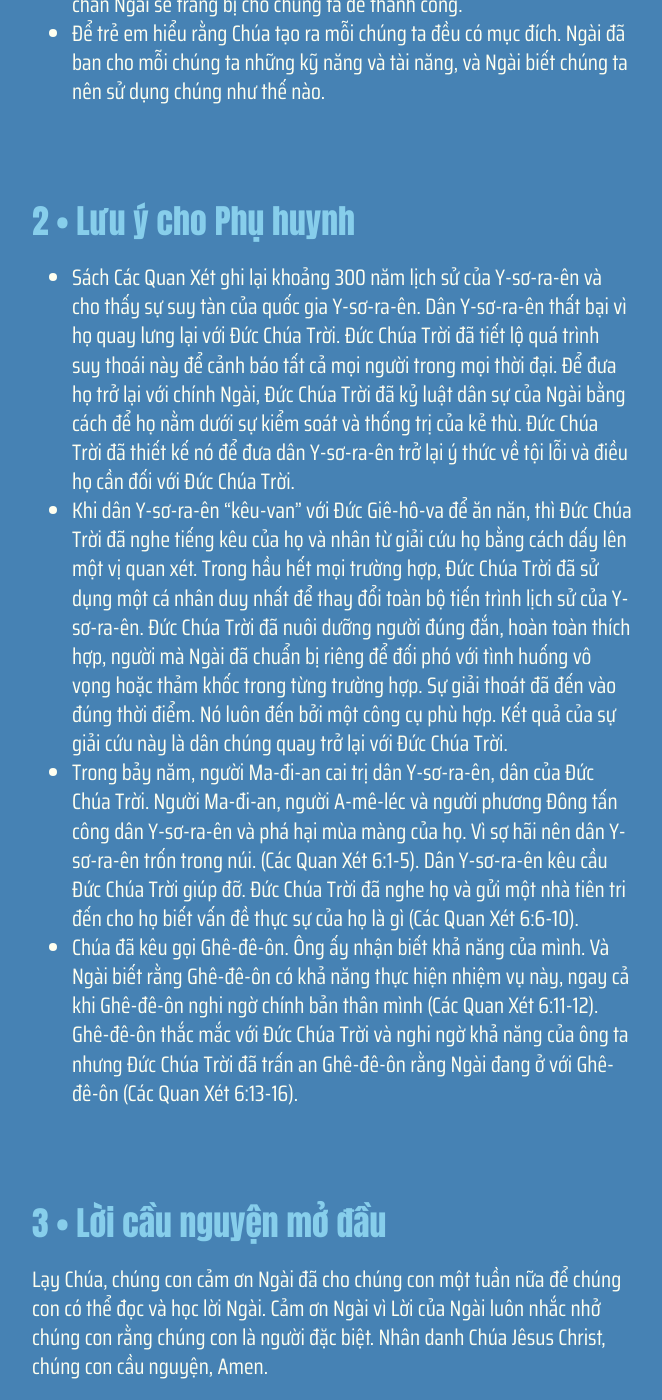
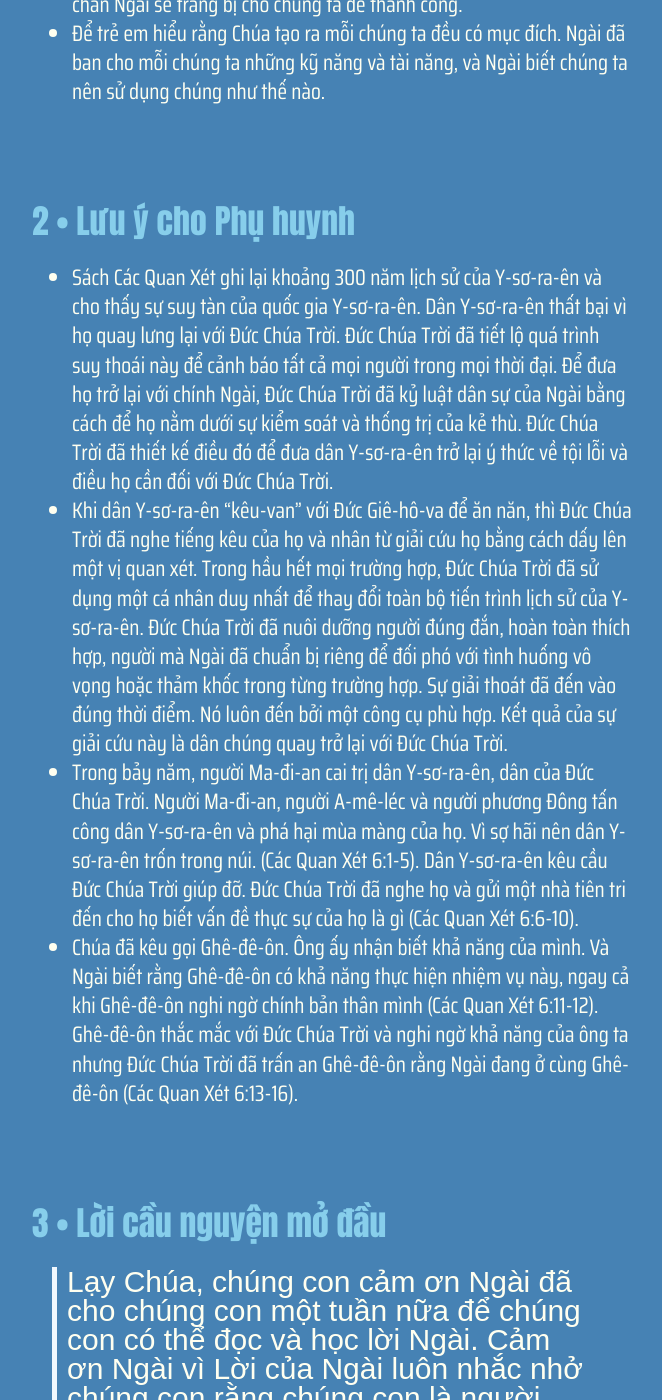
Before and after one commit to GospelTrust/LGS, a Jekyll site: the page built from docs/content/_vi/35-1.md, in a window 1280 px wide and 1400 px high, scrolled down 865 px. Shown: the whole window, without its empty margins (308-970 px from the left). Built offline with Jekyll 4.4.1, drawn with Linux system fonts in a browser that asks for light colours; some web fonts are replaced; some of the changed text lies outside the part shown.

Commit message:
Update: w35d1

```diff
--- a/docs/content/_vi/35-1.md
+++ b/docs/content/_vi/35-1.md
@@ -1,8 +1,8 @@
 ---
 week: 35
 day: 1
-title: 'ĐỨC CHÚA TRỜI CHỌN GHÊ-ĐÊ-ÔN'
-bible: 'Các quan xét 6:1-2 và 11-24'
+title: 'Đức Chúa Trời chọn Ghê-đê-ôn'
+bible: 'Các Quan Xét 6:1-2 và 11-24'
 layout: lesson
 ---
 
@@ -14,23 +14,23 @@
 
 
 {% include lesson/section.html index=2 %}
-- Sách Các Quan Xét ghi lại khoảng 300 năm lịch sử của Y-sơ-ra-ên và cho thấy sự suy tàn của quốc gia Y-sơ-ra-ên. Dân Y-sơ-ra-ên thất bại vì họ quay lưng lại với Đức Chúa Trời. Đức Chúa Trời đã tiết lộ quá trình suy thoái này để cảnh báo tất cả mọi người trong mọi thời đại. Để đưa họ trở lại với chính Ngài, Đức Chúa Trời đã kỷ luật dân sự của Ngài bằng cách để họ nằm dưới sự kiểm soát và thống trị của kẻ thù. Đức Chúa Trời đã thiết kế nó để đưa dân Y-sơ-ra-ên trở lại ý thức về tội lỗi và điều họ cần đối với Đức Chúa Trời.
+- Sách Các Quan Xét ghi lại khoảng 300 năm lịch sử của Y-sơ-ra-ên và cho thấy sự suy tàn của quốc gia Y-sơ-ra-ên. Dân Y-sơ-ra-ên thất bại vì họ quay lưng lại với Đức Chúa Trời. Đức Chúa Trời đã tiết lộ quá trình suy thoái này để cảnh báo tất cả mọi người trong mọi thời đại. Để đưa họ trở lại với chính Ngài, Đức Chúa Trời đã kỷ luật dân sự của Ngài bằng cách để họ nằm dưới sự kiểm soát và thống trị của kẻ thù. Đức Chúa Trời đã thiết kế điều đó để đưa dân Y-sơ-ra-ên trở lại ý thức về tội lỗi và điều họ cần đối với Đức Chúa Trời.
 - Khi dân Y-sơ-ra-ên "kêu-van" với Đức Giê-hô-va để ăn năn, thì Đức Chúa Trời đã nghe tiếng kêu của họ và nhân từ giải cứu họ bằng cách dấy lên một vị quan xét. Trong hầu hết mọi trường hợp, Đức Chúa Trời đã sử dụng một cá nhân duy nhất để thay đổi toàn bộ tiến trình lịch sử của Y-sơ-ra-ên. Đức Chúa Trời đã nuôi dưỡng người đúng đắn, hoàn toàn thích hợp, người mà Ngài đã chuẩn bị riêng để đối phó với tình huống vô vọng hoặc thảm khốc trong từng trường hợp. Sự giải thoát đã đến vào đúng thời điểm. Nó luôn đến bởi một công cụ phù hợp. Kết quả của sự giải cứu này là dân chúng quay trở lại với Đức Chúa Trời.
 - Trong bảy năm, người Ma-đi-an cai trị dân Y-sơ-ra-ên, dân của Đức Chúa Trời. Người Ma-đi-an, người A-mê-léc và người phương Đông tấn công dân Y-sơ-ra-ên và phá hại mùa màng của họ. Vì sợ hãi nên dân Y-sơ-ra-ên trốn trong núi. (Các Quan Xét 6:1-5). Dân Y-sơ-ra-ên kêu cầu Đức Chúa Trời giúp đỡ. Đức Chúa Trời đã nghe họ và gửi một nhà tiên tri đến cho họ biết vấn đề thực sự của họ là gì (Các Quan Xét 6:6-10).
-- Chúa đã kêu gọi Ghê-đê-ôn. Ông ấy nhận biết khả năng của mình. Và Ngài biết rằng Ghê-đê-ôn có khả năng thực hiện nhiệm vụ này, ngay cả khi Ghê-đê-ôn nghi ngờ chính bản thân mình (Các Quan Xét 6:11-12). Ghê-đê-ôn thắc mắc với Đức Chúa Trời và nghi ngờ khả năng của ông ta nhưng Đức Chúa Trời đã trấn an Ghê-đê-ôn rằng Ngài đang ở với Ghê-đê-ôn (Các Quan Xét 6:13-16).
+- Chúa đã kêu gọi Ghê-đê-ôn. Ông ấy nhận biết khả năng của mình. Và Ngài biết rằng Ghê-đê-ôn có khả năng thực hiện nhiệm vụ này, ngay cả khi Ghê-đê-ôn nghi ngờ chính bản thân mình (Các Quan Xét 6:11-12). Ghê-đê-ôn thắc mắc với Đức Chúa Trời và nghi ngờ khả năng của ông ta nhưng Đức Chúa Trời đã trấn an Ghê-đê-ôn rằng Ngài đang ở cùng Ghê-đê-ôn (Các Quan Xét 6:13-16).
 
 
 {% include lesson/section.html index=3 %}
- Lạy Chúa, chúng con cảm ơn Ngài đã cho chúng con một tuần nữa để chúng con có thể đọc và học lời Ngài. Cảm ơn Ngài vì Lời của Ngài luôn nhắc nhở chúng con rằng chúng con là người đặc biệt. Nhân danh Chúa Jêsus Christ, chúng con cầu nguyện, Amen.
+ > Lạy Chúa, chúng con cảm ơn Ngài đã cho chúng con một tuần nữa để chúng con có thể đọc và học lời Ngài. Cảm ơn Ngài vì Lời của Ngài luôn nhắc nhở chúng con rằng chúng con là người đặc biệt. Nhân danh Chúa Jêsus Christ, chúng con cầu nguyện, Amen.
 
 
 {% include lesson/section.html index=4 %}
-  Ê-sai 40:29-31
+ ### Ê-sai 40:29-31
  29 Ngài ban sức mạnh cho kẻ nhọc nhằn, thêm lực lượng cho kẻ chẳng có sức. 30 Những kẻ trai trẻ cũng phải mòn mỏi mệt nhọc, người trai tráng cũng phải vấp ngã. 31 Nhưng ai trông đợi Đức Giê-hô-va thì chắc được sức mới, cất cánh bay cao như chim ưng; chạy mà không mệt nhọc, đi mà không mòn mỏi.
 
 
 {% include lesson/section.html index=5 %}
-Kể về lần bạn được chọn cho một công việc hoặc nhiệm vụ đặc biệt? Bạn cảm thấy thế nào?
+Kể về lần bạn được chọn cho một công việc hoặc nhiệm vụ đặc biệt? Bạn cảm thấy điều đó thế nào?
 
 
 {% include lesson/section.html index=6 %}
@@ -43,8 +43,9 @@
 
 
 {% include lesson/section.html index=8 %}
-HOẠT ĐỘNG DIỄN XUẤT
-- Yêu cầu con bạn hoặc trẻ giúp diễn lại câu chuyện khi bạn đang kể lại câu chuyện đó. Bạn cũng có thể là một phần của hoạt động kể lại
+### Hoạt động diễn xuất
+- Yêu cầu con bạn hoặc trẻ giúp diễn lại câu chuyện khi bạn đang kể lại câu chuyện đó.
+- Bạn cũng có thể là một phần của hoạt động kể lại.
 
 
 {% include lesson/section.html index=9 %}
@@ -54,4 +55,4 @@
 
 
 {% include lesson/section.html index=10 %}
-Lạy Chúa, chúng con cảm ơn Ngài đã luôn ở bên chúng con. Cảm ơn Ngài đã cho chúng con sức mạnh khi chúng con yếu đuối. Xin Chúa giúp chúng con hoàn thành nhiệm vụ mà Ngài muốn chúng con thực hiện. Xin Ngài giúp chúng con trở thành phước lành cho người lân cận. Nhân danh Chúa Jêsus Christ, chúng con cầu nguyện, Amen.
+> Lạy Chúa, chúng con cảm ơn Ngài đã luôn ở bên chúng con. Cảm ơn Ngài đã cho chúng con sức mạnh khi chúng con yếu đuối. Xin Chúa giúp chúng con hoàn thành nhiệm vụ mà Ngài muốn chúng con thực hiện. Xin Ngài giúp chúng con trở thành phước lành cho người lân cận. Nhân danh Chúa Jêsus Christ, chúng con cầu nguyện, Amen.
```
